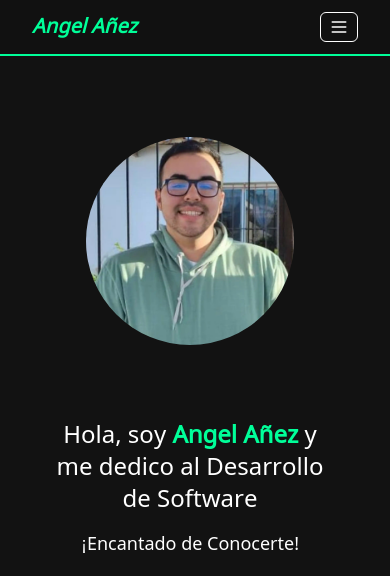
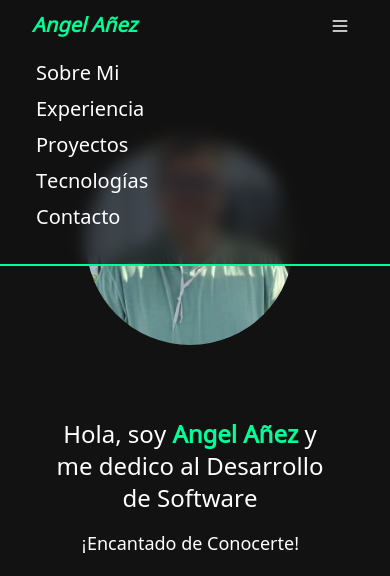
Before and after one commit to AngelAnez/my-portfolio, an Astro site: page / in a window 390 px wide. Both pictures are taken after a click on the button "Menu". Shown: the top 576 px of the page. Built offline with nearby package versions, Linux system fonts and the light colour scheme; Astro itself is replaced by a stand-in of ours.

Commit message:
Fixed mobile button

```diff
--- a/src/components/Header.astro
+++ b/src/components/Header.astro
@@ -1,22 +1,28 @@
 ---
-import { Menu } from "lucide-react";
-import NavElement from "./pieces/NavElement.astro";
+import NavElement from "./pieces/NavElement.jsx";
+import MenuButton from "./pieces/MenuButton.jsx";
 ---
 
-<header class="fixed right-0 px-5 bg-dark-background-primary backdrop-blur bg-opacity-70 w-full z-10 border-b-2 border-dark-primary select-none">
-  <nav class="p-3 md:p-5 flex flex-col gap-5 lg:flex-row justify-between">
+<header
+  class="fixed right-0 px-5 bg-dark-background-primary backdrop-blur bg-opacity-70 w-full z-10 border-b-2 border-dark-primary select-none"
+>
+  <nav class="p-3 md:p-5 flex flex-col md:gap-5 lg:flex-row justify-between">
     <section class="flex justify-between w-full lg:w-auto items-center">
-      <a class="text-xl text-dark-primary md:text-3xl font-bold italic" href="#hero">Angel Añez</a>
-      <button aria-label="Menu" class="lg:hidden py-1 px-2 border border-dark-text rounded-md">
-        <Menu className="w-5 h-5" />
-      </button>
+      <a
+        class="text-xl text-dark-primary md:text-3xl font-bold italic"
+        href="#hero">Angel Añez</a
+      >
+      <MenuButton client:visible />
     </section>
-    <ul class="hidden text-dark-text flex-col gap-3 lg:flex lg:flex-row lg:gap-x-6 lg:justify-end ">
-      <NavElement href="#aboutme">Sobre Mi</NavElement>
-      <NavElement href="#experience">Experiencia</NavElement>
-      <NavElement href="#projects">Proyectos</NavElement>
-      <NavElement href="#skills">Tecnologías</NavElement>
-      <NavElement href="#contact">Contacto</NavElement>
+    <ul
+      id="nav-list"
+      class="hidden py-4 md:py-0 text-dark-text flex-col gap-3 lg:flex lg:flex-row lg:gap-x-6 lg:justify-end"
+    >
+      <NavElement client:visible href="#aboutme" title="Sobre Mi" />
+      <NavElement client:visible href="#experience" title="Experiencia" />
+      <NavElement client:visible href="#projects" title="Proyectos" />
+      <NavElement client:visible href="#skills" title="Tecnologías" />
+      <NavElement client:visible href="#contact" title="Contacto" />
     </ul>
   </nav>
 </header>
--- a/src/components/Hero.astro
+++ b/src/components/Hero.astro
@@ -5,7 +5,7 @@ import Button from "./pieces/Button.astro";
 
 <article
   id="hero"
-  class="py-16 px-4 flex flex-col-reverse items-center justify-evenly md:flex-row md:justify-between h-screen text-dark-text"
+  class="py-16 px-4 flex flex-col-reverse items-center justify-evenly md:flex-row md:justify-between min-h-screen text-dark-text"
 >
   <section class="flex flex-col md:gap-8 text-center items-center">
     <h1 class="text-2xl md:text-3xl mb-4 max-w-[20ch]">
--- /dev/null
+++ b/src/components/pieces/MenuButton.jsx
@@ -0,0 +1,17 @@
+import { Menu } from "lucide-react";
+
+function MenuButton() {
+  return (
+    <button
+      aria-label="Menu"
+      className="lg:hidden py-1 px-2 rounded-md"
+      onClick={() => {
+        document.getElementById("nav-list").classList.toggle("hidden");
+      }}
+    >
+      <Menu className="w-5 h-5 md:w-7 md:h-7" />
+    </button>
+  );
+}
+
+export default MenuButton;
--- a/src/components/pieces/NavElement.astro
+++ /dev/null
@@ -1,10 +0,0 @@
----
-const {href} = Astro.props
----
-
-
-<li class="py-1 px-1 lg:px-2 bg-dark-text bg-opacity-0 rounded-md hover:bg-opacity-10">
-    <a class="text-xl" href={href}>
-        <slot/>
-    </a>
-</li>
--- /dev/null
+++ b/src/components/pieces/NavElement.jsx
@@ -0,0 +1,17 @@
+function NavElement({ href, title }) {
+  return (
+    <li className="flex py-1 px-1 lg:px-2 bg-dark-text bg-opacity-0 rounded-md hover:bg-opacity-10">
+      <a
+        className="text-xl w-full"
+        href={href}
+        onClick={() => {
+          document.getElementById("nav-list").classList.toggle("hidden");
+        }}
+      >
+        {title}
+      </a>
+    </li>
+  );
+}
+
+export default NavElement;
--- a/src/styles/Layout.css
+++ b/src/styles/Layout.css
@@ -1,9 +1,9 @@
-html{
+html {
   scrollbar-gutter: stable;
   scroll-behavior: smooth;
 }
-body{
-    font-family: 'Noto Sans Math', sans-serif;
+body {
+  font-family: "Noto Sans Math", sans-serif;
 }
 
 /* width */
@@ -27,3 +27,7 @@ body{
 ::-webkit-scrollbar-thumb:hover {
   background: #00ff998e;
 }
+
+.peperoni{
+  transition: all 250ms ease-out;
+}
--- a/tailwind.config.mjs
+++ b/tailwind.config.mjs
@@ -1,6 +1,6 @@
 /** @type {import('tailwindcss').Config} */
 export default {
-	content: ['./src/**/*.{astro,html,js,jsx,md,mdx,svelte,ts,tsx,vue}'],
+  content: ["./src/**/*.{astro,html,js,jsx,md,mdx,svelte,ts,tsx,vue}"],
   theme: {
     extend: {
       colors: {
@@ -10,11 +10,20 @@ export default {
           text: "#fff",
           background: {
             primary: "#121212",
-						secondary: "#18181b"
-					}
+            secondary: "#18181b",
+          },
+        },
+      },
+      animation: {
+        fade: "fadeOut 10s ease-in-out",
+      },
+      keyframes: {
+        fadeOut: {
+          '0%, 100%': { opacity: 0 },
+          '50%': { opacity: 1},
         }
       }
     },
   },
   plugins: [],
-}
+};
```
Lines whose indentation alone changed are shown as unchanged.
